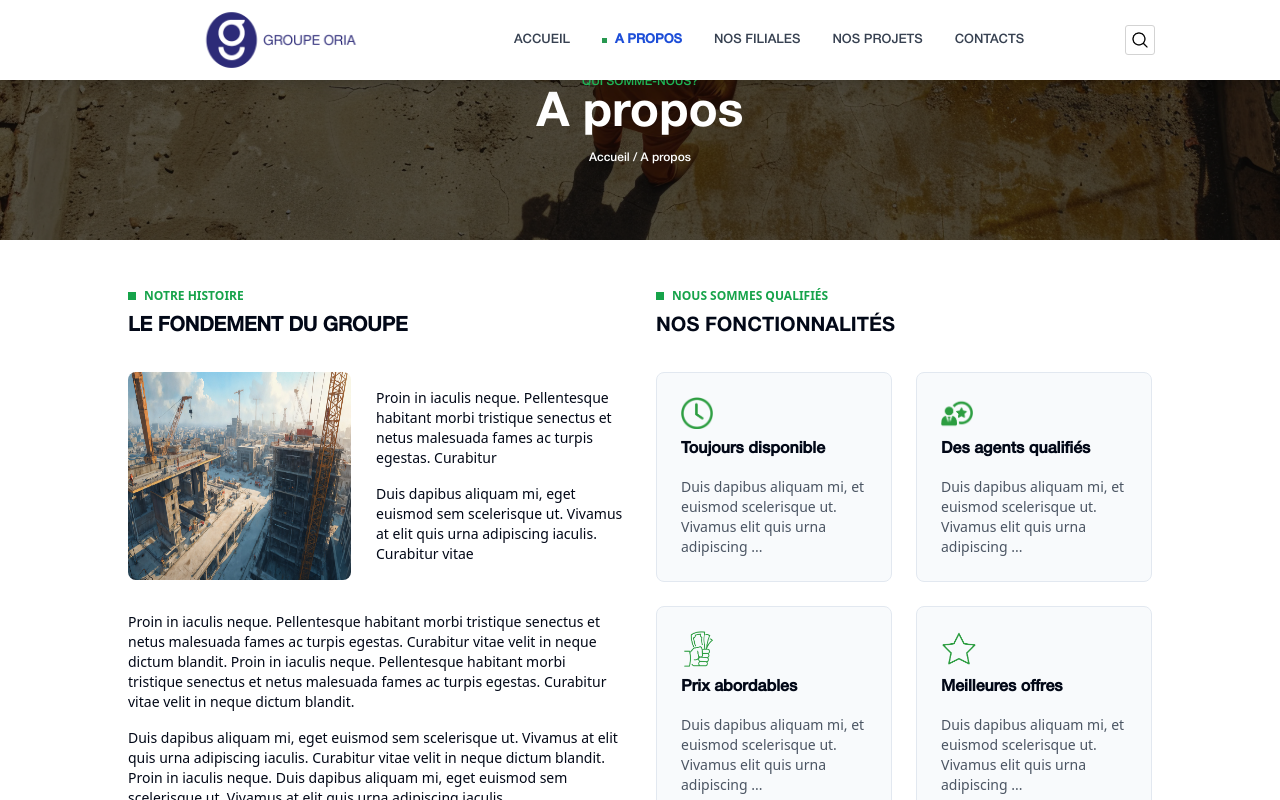
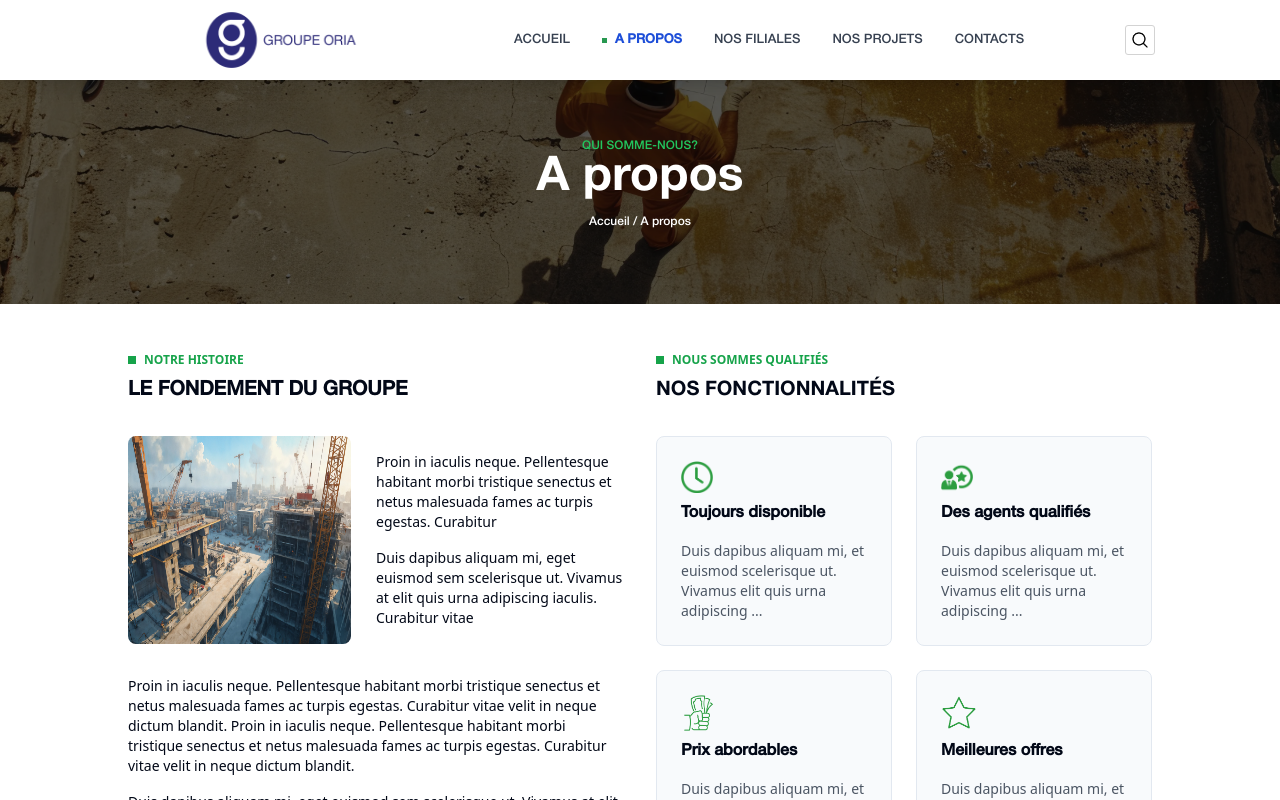
Before and after one commit to SylvHardDev/site-oria, a React (Vite) app: page /about in a window 1280 px wide. Shown: the top 800 px of the page. Built offline with nearby package versions, Linux system fonts and the light colour scheme; a web font is replaced by a local one.

Commit message:
fix: hero section

```diff
--- a/src/components/About/AboutHero.jsx
+++ b/src/components/About/AboutHero.jsx
@@ -1,15 +1,17 @@
 // import bg_hero from "../../assets/images/scene-construction-site-with-equipment.jpg"
-import "./About.css"
+import "./About.css";
 
 function AboutHero() {
   return (
-    <section className="about-hero w-full h-[30vh] flex justify-center items-center flex-col relative">
+    <section className="about-hero w-full mt-16 h-[30vh] flex justify-center items-center flex-col relative">
       <div className="about-layer"></div>
-      <h3 className="reveal text-green-500 text-xs" >QUI SOMME-NOUS?</h3>
+      <h3 className="reveal text-green-500 text-xs">QUI SOMME-NOUS?</h3>
       <h1 className="reveal reveal-delay text-5xl text-white">A propos</h1>
-      <h3 className="reveal reveal-delay text-xs mt-3 text-white">Accueil / A propos</h3>
+      <h3 className="reveal reveal-delay text-xs mt-3 text-white">
+        Accueil / A propos
+      </h3>
     </section>
   );
 }
 
-export default AboutHero
+export default AboutHero;
```
